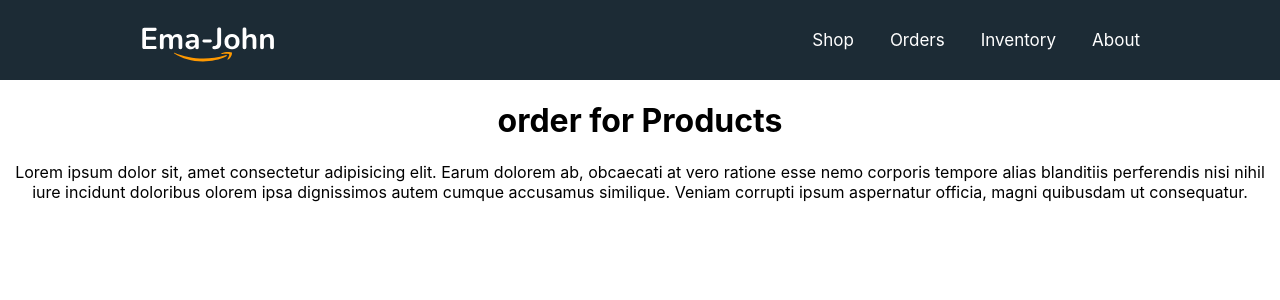
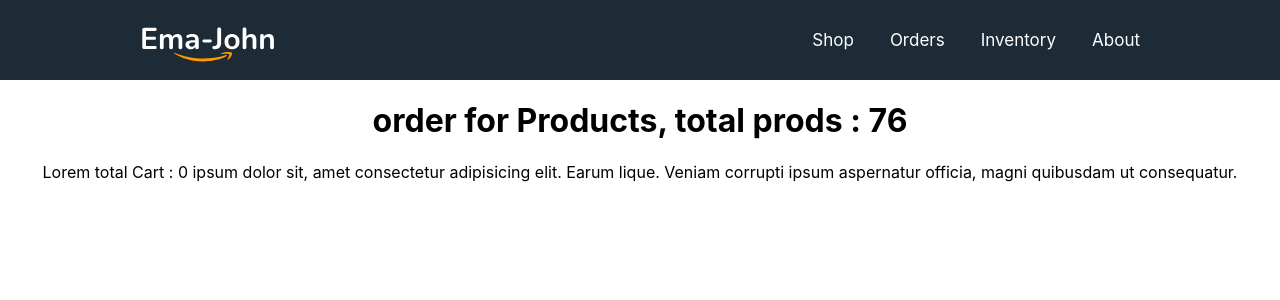
Before and after one commit to YaAlBagdattig379/ema-john-simple-m53, a React (Create React App) app: page /orders in a window 1280 px wide. Shown: the top 300 px of the page. Built offline with nearby package versions, Linux system fonts and the light colour scheme.

Commit message:
useCart with custom hook v-2

```diff
--- a/src/App.js
+++ b/src/App.js
@@ -16,6 +16,7 @@ function App() {
           <Route path='/shop' element={<Shop></Shop>}></Route>
           <Route path='/orders' element={<Orders></Orders>}></Route>
           <Route path='/inventory' element={<Inventory></Inventory>}></Route>
+          <Route path='/about' element={<About></About>}></Route>
       </Routes>
      </div>
   );
--- a/src/components/Orders/Orders.js
+++ b/src/components/Orders/Orders.js
@@ -1,10 +1,14 @@
 import React from 'react';
+import useCart from '../../hooks/useCart';
+import useProducts from '../../hooks/useProducts';
 
 const Orders = () => {
+    const [products,setProducts] = useProducts(); // from order for useProduct
+    const [Cart,setCart] = useCart(products); // from order for useCart with 'products'
     return (
         <div>
-            <h1>order for Products</h1>
-            <p>Lorem ipsum dolor sit, amet consectetur adipisicing elit. Earum dolorem ab, obcaecati at vero ratione esse nemo corporis tempore alias blanditiis perferendis nisi nihil iure incidunt doloribus olorem ipsa dignissimos autem cumque accusamus similique. Veniam corrupti ipsum aspernatur officia, magni quibusdam ut consequatur.</p>
+            <h1>order for Products, total prods : {products.length}</h1>
+            <p>Lorem total Cart : {Cart.length} ipsum dolor sit, amet consectetur adipisicing elit. Earum lique. Veniam corrupti ipsum aspernatur officia, magni quibusdam ut consequatur.</p>
         </div>
     );
 };
--- a/src/components/Shop/Shop.js
+++ b/src/components/Shop/Shop.js
@@ -1,19 +1,22 @@
 import React, { useEffect, useState } from 'react';
+import useProducts from '../../hooks/useProducts';
 import { addToDb, getStoredCart } from '../../utilities/fakedb';
 import Cart from '../Cart/Cart';
 import Product from '../Product/Product';
 import './Shop.css';
 
 const Shop = () => {
-    const [products, setProducts] = useState([]);
+    // const [products, setProducts] = useState([]);
+    const [products,setProducts] = useProducts();
     const [cart, setCart] = useState([]);
 
+    /* // use this codes by custom hooks
     useEffect( () =>{
         fetch('products.json')
         .then(res=> res.json())
         .then(data =>setProducts(data))
     }, []);
-
+     */
     useEffect( () =>{
         const storedCart = getStoredCart();
         const savedCart = [];
--- /dev/null
+++ b/src/hooks/useCart.js
@@ -0,0 +1,27 @@
+import {useState,useEffect} from 'react'
+import Product from '../components/Product/Product'
+import { getStoredCart } from '../utilities/fakedb'
+
+
+
+const useCart = (products) =>{
+
+    const [Cart,setCart] = useState([])
+    useEffect( () =>{
+        const storedCart = getStoredCart();
+        const savedCart = [];
+        for(const id in storedCart){
+            const addedProduct = products.find(product => product.id === id);
+            if(addedProduct){
+                const quantity = storedCart[id]
+                addedProduct.quantity = quantity;
+                savedCart.push(addedProduct)
+                // storedCart[IdleDeadline]
+            }
+        }
+        setCart(savedCart);
+    },[products])
+    return [Cart,setCart];
+
+}
+ export default useCart;
--- /dev/null
+++ b/src/hooks/useProducts.js
@@ -0,0 +1,12 @@
+import { useState, useEffect } from  "react";
+
+const useProducts = () =>{
+    const [products,setProducts] = useState([])
+    useEffect( ()=>{
+        fetch('products.json')
+        .then(res => res.json())
+        .then(data => setProducts(data))
+    },[])
+    return [products,setProducts];
+}
+export default useProducts;
```
Also changed, not shown: src/Shop/Shop.js (deleted, +0 -12 lines).
